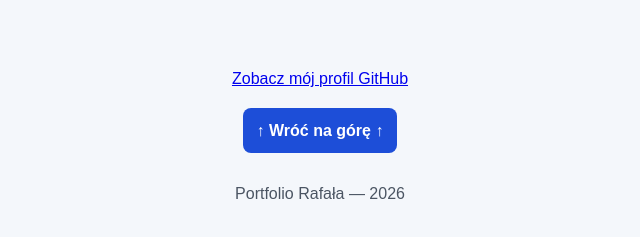
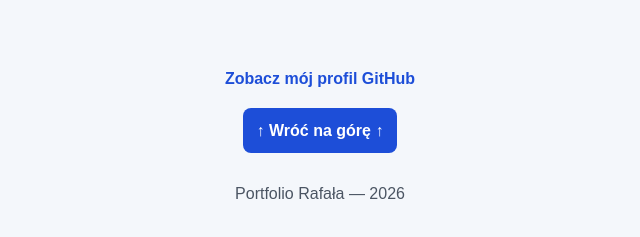
Before and after one commit to rafaloklinski1995/portfolio-start, a plain HTML site: page index.html in a window 1280 px wide. Shown: the part 2117-2354 px from the top of the page, 320-960 px from the left. Drawn offline with Linux system fonts and the light colour scheme.

Commit message:
Update style.css

```diff
--- a/style.css
+++ b/style.css
@@ -122,6 +122,15 @@ article h3 {
 html {
   scroll-behavior: smooth;
 }
+.link-github {
+  color: #1d4ed8;
+  font-weight: bold;
+  text-decoration: none;
+}
+
+.link-github:hover {
+  text-decoration: underline;
+}
 @media (max-width: 600px) {
   header {
     padding: 40px 20px;
```
